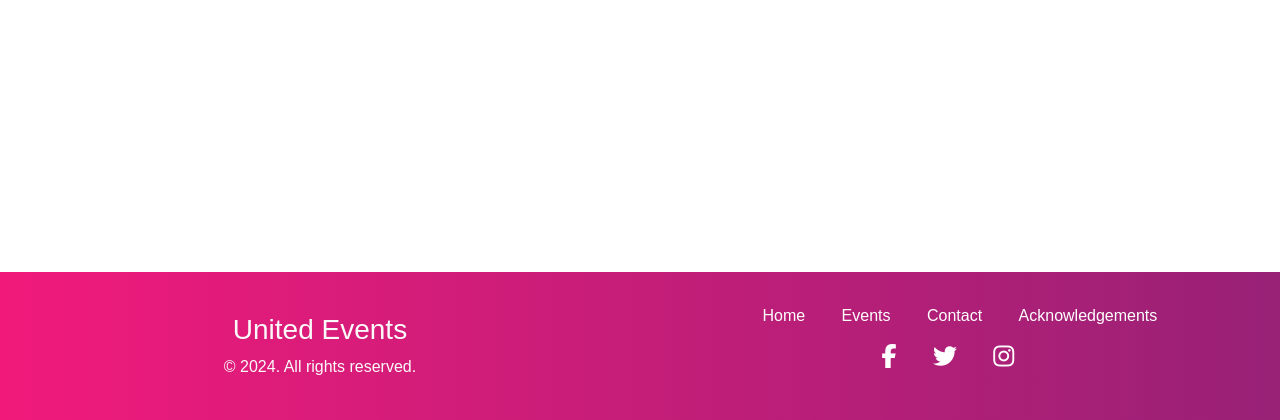
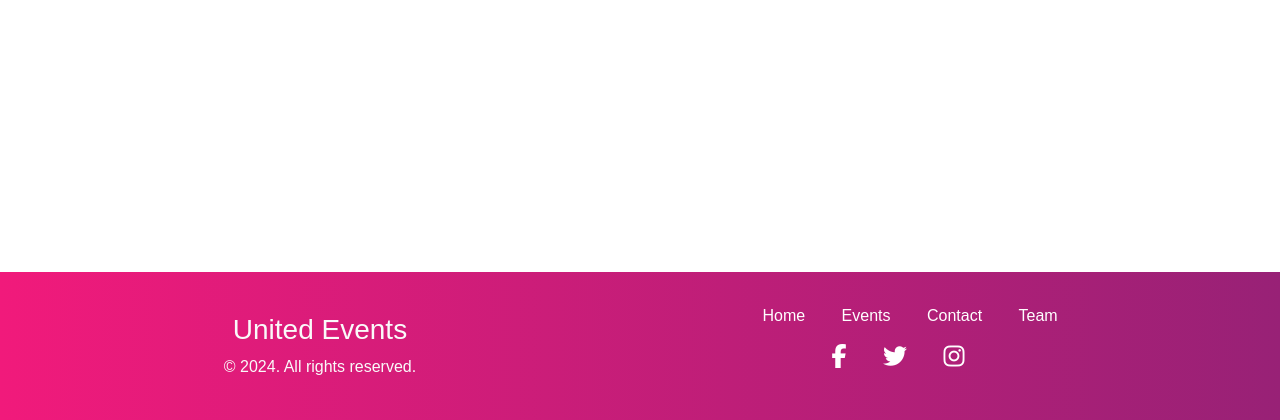
Before and after one commit to hannahro15/July24Hackathon-United-Events, a Django app: page /events/ in a window 1280 px wide. Shown: the part 380-800 px from the top of the page. Run offline with Django 4.2, Linux system fonts and the light colour scheme; some libraries are stand-ins or nearby versions.

Commit message:
Update base template links

```diff
--- a/templates/base.html
+++ b/templates/base.html
@@ -10,13 +10,15 @@
     <link rel="stylesheet" href="https://cdnjs.cloudflare.com/ajax/libs/font-awesome/6.6.0/css/all.min.css" integrity="sha512-Kc323vGBEqzTmouAECnVceyQqyqdsSiqLQISBL29aUW4U/M7pSPA/gEUZQqv1cwx4OnYxTxve5UMg5GT6L4JJg==" crossorigin="anonymous" referrerpolicy="no-referrer">
     <link rel="shortcut icon" href="{% static 'images/favicon.ico' %}" type="image/x-icon">
     <link rel="stylesheet" href="{% static 'css/styles.css' %}">
+    {% block css %}
+    {% endblock %}
     <title>United Events</title>
 </head>
 
 <body>
     <!-- Header / Navigation -->
     <header>
-        <nav class="navbar navbar-expand-lg navbar-dark bg-danger">
+        <nav class="navbar navbar-expand-lg navbar-dark bg-danger bg-pride">
             <div class="container-fluid">
                 <a class="navbar-brand" href="{% url 'index' %}">
                     <img src="{% static 'images/logo.jpg' %}" alt="United Events" height="40">
@@ -92,7 +94,7 @@
                             <li><a href="{% url 'index' %}" class="mx-3">Home</a></li>
                             <li><a href="{% url 'events' %}" class="mx-3">Events</a></li>
                             <li><a href="{% url 'contact' %}" class="mx-3">Contact</a></li>
-                            <li><a href="" class="mx-3">Acknowledgements</a></li>
+                            <li><a href="{% url 'team' %}" class="mx-3">Team</a></li>
                         </ul>
                     </div>
                     <div class="row my-3">
```
